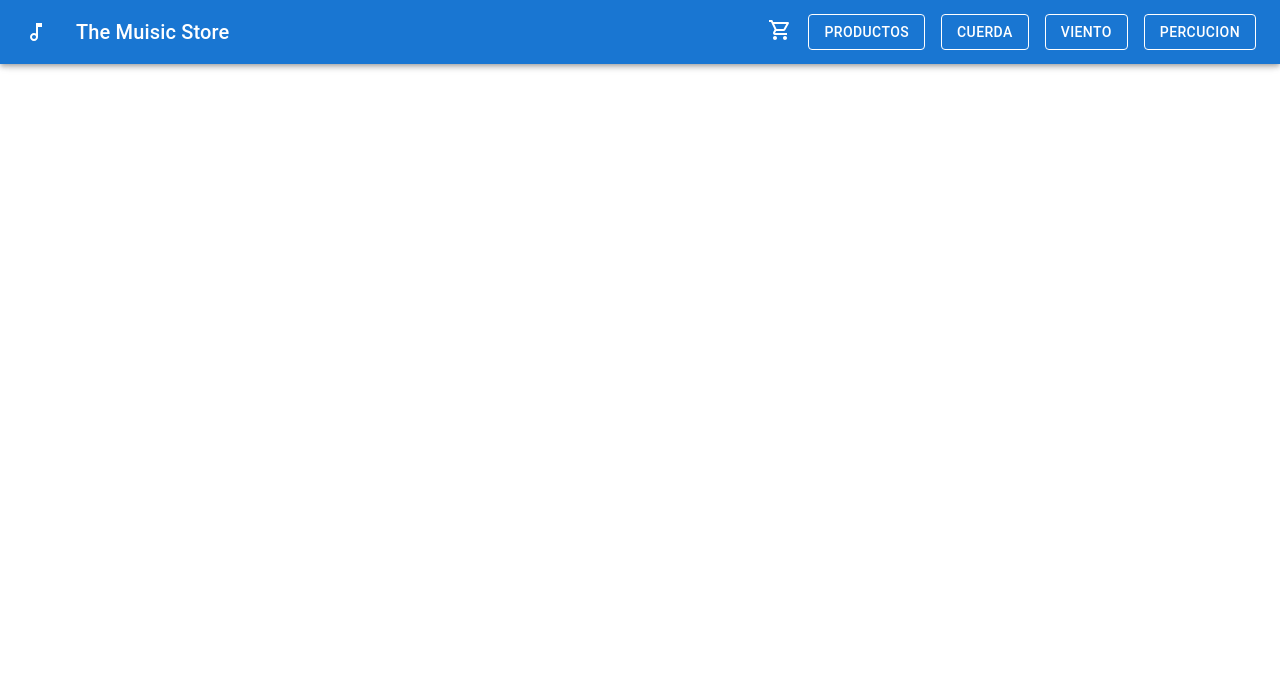
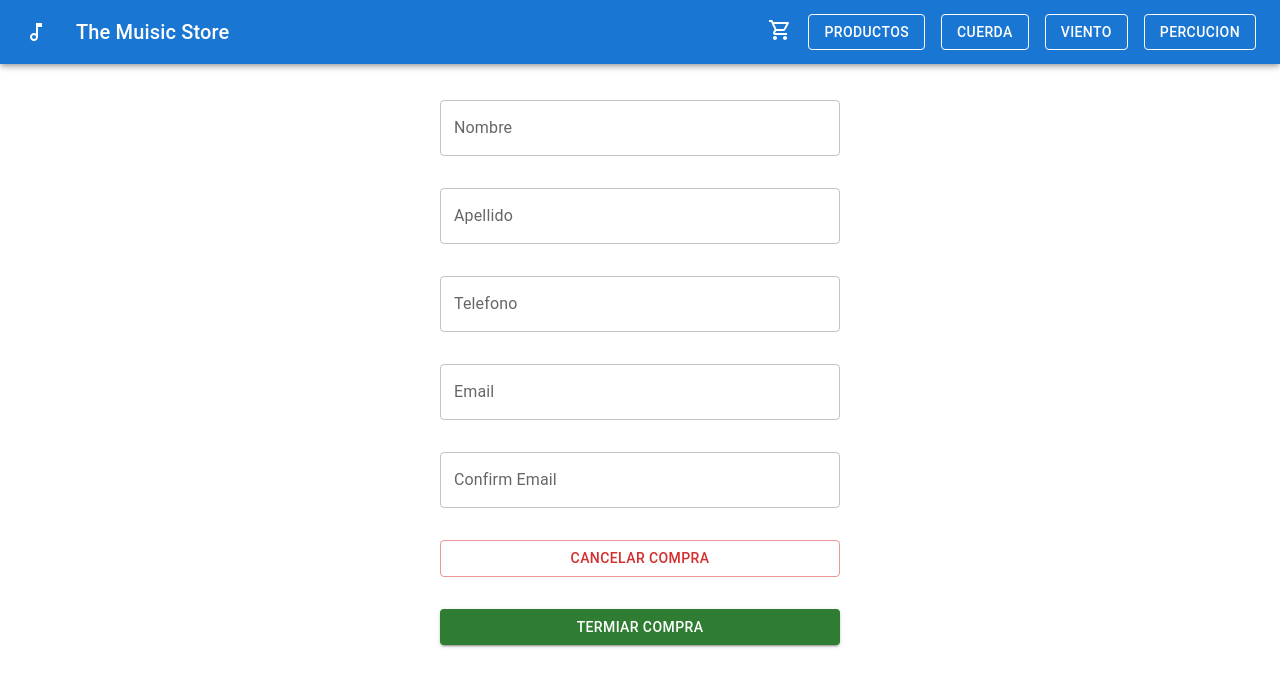
Before and after one commit to MatiGabaglio/Proyecto_Final_React, a React (Vite) app: page /infousuario in a window 1280 px wide. Shown: the top 686 px of the page. Built offline with nearby package versions, Linux system fonts and the light colour scheme.

Commit message:
Correcciones de entrega

```diff
--- a/package.json
+++ b/package.json
@@ -18,6 +18,7 @@
     "firebase": "^10.0.0",
     "react": "^18.2.0",
     "react-dom": "^18.2.0",
+    "react-hook-form": "^7.45.2",
     "react-router-dom": "^6.13.0"
   },
   "devDependencies": {
--- a/src/App.jsx
+++ b/src/App.jsx
@@ -5,6 +5,7 @@ import ItemDetailContainer from './pages/ItemDetailContainerPage.jsx';
 import ItemCategoryPage from './pages/ItemCategoryPage.jsx';
 import Navbar from './components/Navbar/Navbar.jsx';
 import CartPage from './pages/CartPage.jsx';
+import UserinfoPage from './pages/UserinfoPage.jsx';
 
 function App() {
   return (
@@ -15,6 +16,7 @@ function App() {
         <Route path="/detail/:id" element={<ItemDetailContainer />} />
         <Route path="/category/:categoryId" element={<ItemCategoryPage />} />
         <Route path="/compra" element={<CartPage />} />
+        <Route path="/infousuario" element={<UserinfoPage />} />
       </Routes>
     </Router>
   );
--- a/src/pages/CartPage.jsx
+++ b/src/pages/CartPage.jsx
@@ -2,26 +2,13 @@ import React from "react";
 import ListCartCard from "../components/ListCartCard/ListCartCard";
 import Button from '@mui/material/Button';
 import Box from '@mui/material/Box';
-import { db } from '../Firebase/FirebaseConfig.js';
-import { collection, addDoc } from "firebase/firestore";
+
+import { Link } from "react-router-dom";
 
 function CartPage() {
     const cancelarCompra = () => {
         localStorage.removeItem('carrito'); // Elimina todo el contenido del LocalStorage con la clave "carrito"
         alert('Compra cancelada. El carrito se ha vaciado.');
-      };
-
-    const enviarCompraAFirestore = async () => {
-        const carritoActual = JSON.parse(localStorage.getItem('carrito')) || [];
-        try {
-            const docRef = await addDoc(collection(db, "compras"), {
-            productos: carritoActual
-          });
-            alert("La compra se ha enviado correctamente a Firestore. El ID de tu compra es: " + docRef.id);
-            localStorage.removeItem('carrito');
-        } catch (error) {
-            console.error('Error al enviar los datos a Firestore:', error);
-        }
       };
 
     return <div>
@@ -31,7 +18,7 @@ function CartPage() {
             Cancelar compra
           </ Button>
 
-          <Button variant="outlined" color="success" onClick={enviarCompraAFirestore} sx={{margin:"10px"}}>
+          <Button variant="outlined" color="success" sx={{margin:"10px"}} component={Link} to="/infousuario">
             Finalizar compra
           </ Button>
         </Box>
--- /dev/null
+++ b/src/pages/UserinfoPage.jsx
@@ -0,0 +1,65 @@
+import { TextField, Button, Stack } from "@mui/material";
+import { useForm } from "react-hook-form";
+import { db } from '../Firebase/FirebaseConfig.js';
+import { collection, addDoc } from "firebase/firestore";
+import { Link } from "react-router-dom";
+
+const UserinfoPage = () => {
+
+    const cancelarCompra = () => {
+        localStorage.removeItem('carrito'); // Elimina todo el contenido del LocalStorage con la clave "carrito"
+        alert('Compra cancelada. El carrito se ha vaciado.');
+      };
+
+    const enviarCompraAFirestore = async () => {
+        const carritoActual = JSON.parse(localStorage.getItem('carrito')) || [];
+        try {
+            const docRef = await addDoc(collection(db, "compras"), {
+            productos: carritoActual
+          });
+            alert("La compra se ha enviado correctamente a Firestore. El ID de tu compra es: " + docRef.id);
+            localStorage.removeItem('carrito');
+        } catch (error) {
+            console.error('Error al enviar los datos a Firestore:', error);
+        }
+      };
+
+    const form = useForm({
+        defaultValues: {
+            Nombre: "",
+            Apellido: "",
+            Telefono: "",
+            Email: "",
+            ConfirmEmail: "",
+    },
+    });
+
+    const { register, handleSubmit } = form;
+
+    const onSubmit = (data) => {
+        const { Email, Confirm_Email } = data;
+          if (Email !== Confirm_Email) {
+            alert("Los correos electrónicos no coinciden. Por favor, inténtalo de nuevo.");
+          } else {
+            enviarCompraAFirestore(data);
+          }
+        };
+
+    return (
+        <div style={{ display: "flex", justifyContent: "center", paddingTop: "100px"}}>
+            <form onSubmit={handleSubmit(onSubmit)} noValidate>
+                <Stack spacing={4} width={400}>
+                    <TextField label="Nombre" type="text" variant="outlined" {...register("Nombre", {required: "campo obligatorio" })}/>
+                    <TextField label="Apellido" type="text" variant="outlined"  {...register("Apellido", {required: "campo obligatorio" })}/>
+                    <TextField label="Telefono" type="number" variant="outlined"  {...register("Telefono", {required: "campo obligatorio" })}/>
+                    <TextField label="Email" type="email" variant="outlined"  {...register("Email", {required: "campo obligatorio" })}/>
+                    <TextField label="Confirm Email" type="email" variant="outlined" {...register("Confirm_Email", {required: "campo obligatorio" })}/>
+                    <Button variant="outlined" color="error" onClick={cancelarCompra} sx={{margin:"10px"}}>Cancelar compra</ Button>
+                    <Button type="submit" variant="contained" color="success">Termiar Compra</Button>
+                </Stack>
+            </form>
+        </div>
+    )
+    }
+
+export default UserinfoPage;
```
Also changed, not shown: 1 other file (tests, documents, lock files or other folders).
